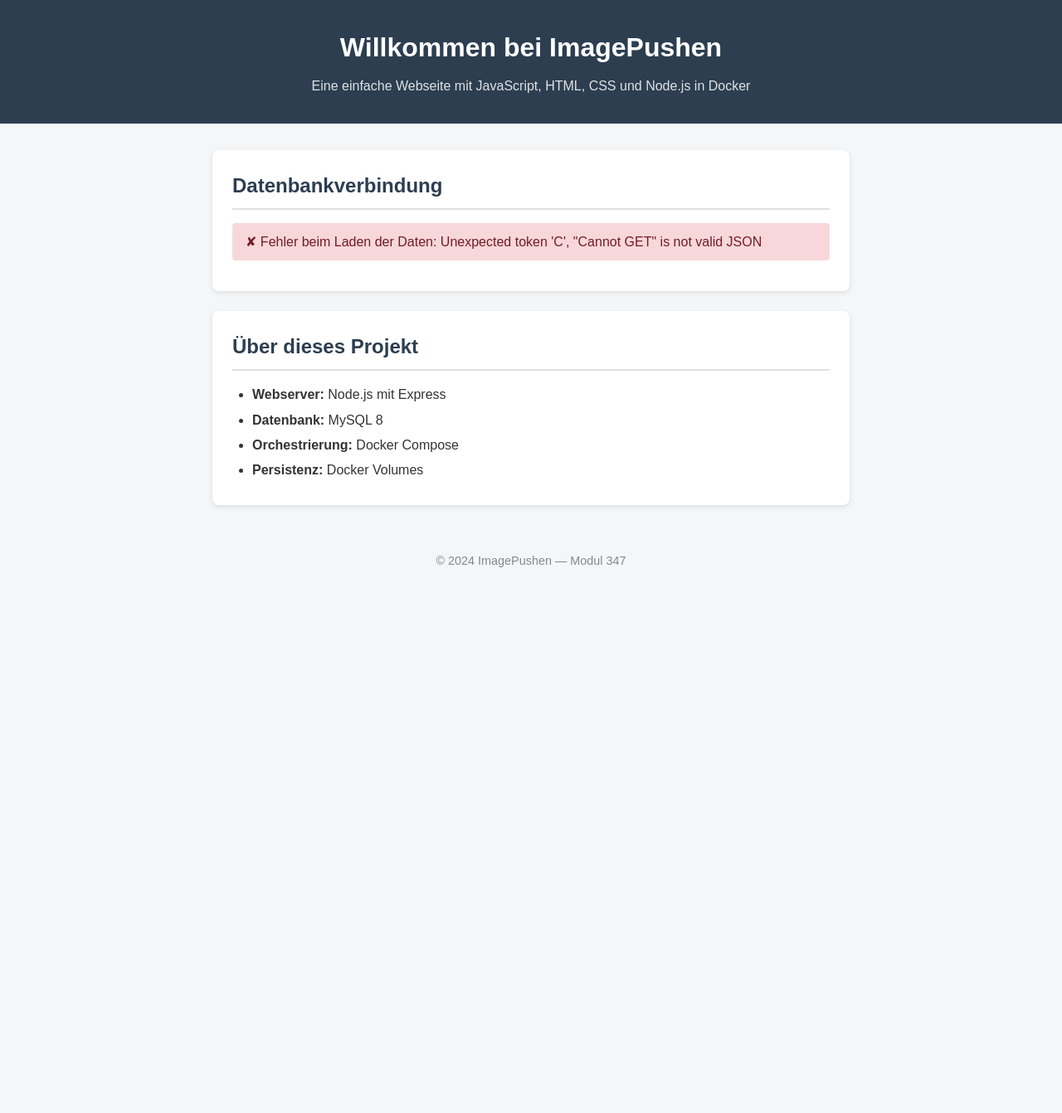
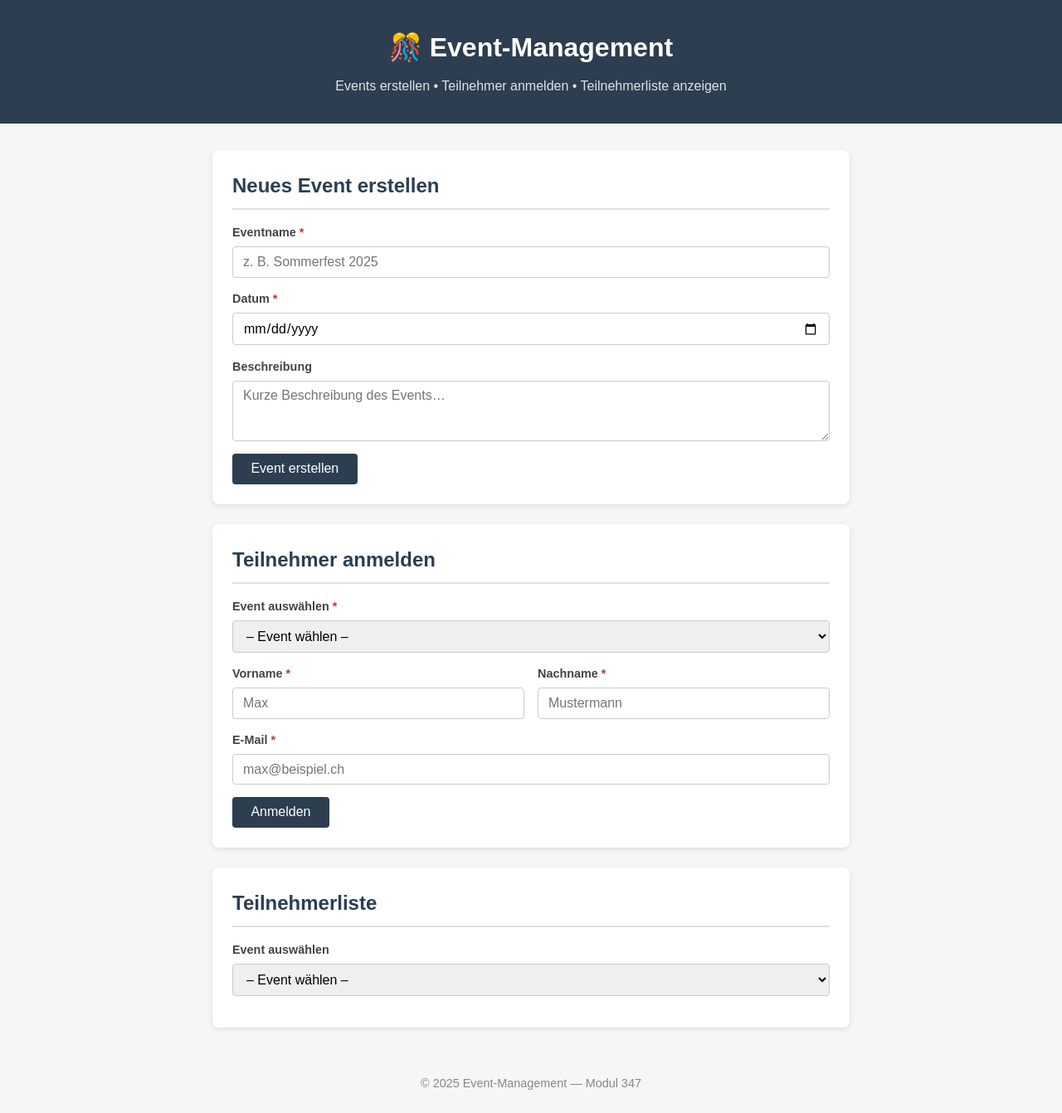
Before and after one commit to Robi2211/ImagePushen, a PHP site: page / in a window 1280 px wide. Shown: the whole page at 83% size. Before the commit the page ends 684 px from the top, so only its background shows below. Run offline with PHP 8.4, Linux system fonts and the light colour scheme.

Commit message:
Add Event Management System with events, participant registration, and participant list
Co-authored-by: Robi2211 <196154197+Robi2211@users.noreply.github.com>

```diff
--- a/web/html/app.js
+++ b/web/html/app.js
@@ -1,37 +1,175 @@
-(async () => {
-    const container = document.getElementById('db-status');
+'use strict';
+
+/* ── Helpers ──────────────────────────────────────────────────────────────── */
+
+function escapeHtml(str) {
+    return String(str)
+        .replace(/&/g, '&amp;')
+        .replace(/</g, '&lt;')
+        .replace(/>/g, '&gt;')
+        .replace(/"/g, '&quot;')
+        .replace(/'/g, '&#039;');
+}
+
+function showMsg(el, text, type) {
+    el.innerHTML = `<div class="msg ${type}">${escapeHtml(text)}</div>`;
+}
+
+/* ── Events laden & Dropdowns befüllen ───────────────────────────────────── */
+
+async function loadEvents() {
+    try {
+        const res  = await fetch('/api/events');
+        const data = await res.json();
+        if (!data.success) return;
+
+        const selAnmelden = document.getElementById('select-event-anmelden');
+        const selListe    = document.getElementById('select-event-liste');
+
+        // Remember current selection
+        const prevAnmelden = selAnmelden.value;
+        const prevListe    = selListe.value;
+
+        // Clear and repopulate (keep placeholder)
+        [selAnmelden, selListe].forEach(sel => {
+            while (sel.options.length > 1) sel.remove(1);
+        });
+
+        data.events.forEach(ev => {
+            [selAnmelden, selListe].forEach(sel => {
+                const opt = document.createElement('option');
+                opt.value       = ev.id;
+                opt.textContent = `${ev.name} (${new Date(ev.datum).toLocaleDateString('de-CH')})`;
+                sel.appendChild(opt);
+            });
+        });
+
+        // Restore selection if still present
+        if (prevAnmelden) selAnmelden.value = prevAnmelden;
+        if (prevListe)    selListe.value    = prevListe;
+    } catch (err) {
+        console.error('Fehler beim Laden der Events:', err);
+    }
+}
+
+/* ── Event erstellen ─────────────────────────────────────────────────────── */
+
+document.getElementById('form-event').addEventListener('submit', async (e) => {
+    e.preventDefault();
+    const msgEl = document.getElementById('event-msg');
+    msgEl.innerHTML = '';
+
+    const name         = document.getElementById('event-name').value.trim();
+    const datum        = document.getElementById('event-datum').value;
+    const beschreibung = document.getElementById('event-beschreibung').value.trim();
 
     try {
-        const response = await fetch('/api/visits');
-        const data     = await response.json();
+        const res  = await fetch('/api/events', {
+            method:  'POST',
+            headers: { 'Content-Type': 'application/json' },
+            body:    JSON.stringify({ name, datum, beschreibung }),
+        });
+        const data = await res.json();
+        if (data.success) {
+            showMsg(msgEl, `✔ Event "${name}" wurde erfolgreich erstellt!`, 'success');
+            e.target.reset();
+            await loadEvents();
+        } else {
+            showMsg(msgEl, data.error || 'Unbekannter Fehler.', 'error');
+        }
+    } catch (err) {
+        showMsg(msgEl, `Fehler: ${err.message}`, 'error');
+    }
+});
 
-        if (!response.ok || !data.success) {
-            container.innerHTML =
-                `<p class="status error">&#10008; Datenbankverbindung fehlgeschlagen: ${escapeHtml(data.error || 'Unbekannter Fehler')}</p>`;
+/* ── Teilnehmer anmelden ─────────────────────────────────────────────────── */
+
+document.getElementById('form-teilnehmer').addEventListener('submit', async (e) => {
+    e.preventDefault();
+    const msgEl  = document.getElementById('teilnehmer-msg');
+    msgEl.innerHTML = '';
+
+    const eventId = document.getElementById('select-event-anmelden').value;
+    if (!eventId) {
+        showMsg(msgEl, 'Bitte zuerst ein Event auswählen.', 'error');
+        return;
+    }
+
+    const vorname  = document.getElementById('t-vorname').value.trim();
+    const nachname = document.getElementById('t-nachname').value.trim();
+    const email    = document.getElementById('t-email').value.trim();
+
+    try {
+        const res  = await fetch(`/api/events/${eventId}/teilnehmer`, {
+            method:  'POST',
+            headers: { 'Content-Type': 'application/json' },
+            body:    JSON.stringify({ vorname, nachname, email }),
+        });
+        const data = await res.json();
+        if (data.success) {
+            showMsg(msgEl, `✔ ${vorname} ${nachname} wurde erfolgreich angemeldet!`, 'success');
+            e.target.reset();
+            // Refresh list if the same event is currently shown
+            const selListe = document.getElementById('select-event-liste');
+            if (selListe.value === eventId) {
+                await loadTeilnehmer(eventId);
+            }
+        } else {
+            showMsg(msgEl, data.error || 'Unbekannter Fehler.', 'error');
+        }
+    } catch (err) {
+        showMsg(msgEl, `Fehler: ${err.message}`, 'error');
+    }
+});
+
+/* ── Teilnehmerliste anzeigen ────────────────────────────────────────────── */
+
+async function loadTeilnehmer(eventId) {
+    const container = document.getElementById('teilnehmerliste');
+    if (!eventId) {
+        container.innerHTML = '';
+        return;
+    }
+    container.innerHTML = '<p class="empty-msg">Lade Teilnehmerliste…</p>';
+    try {
+        const res  = await fetch(`/api/events/${eventId}/teilnehmer`);
+        const data = await res.json();
+        if (!data.success) {
+            container.innerHTML = `<p class="empty-msg">${escapeHtml(data.error)}</p>`;
             return;
         }
-
-        let html = `<p class="status success">&#10004; Erfolgreich mit der Datenbank verbunden!</p>`;
-        html    += `<p>Diese Seite wurde <strong>${data.count}</strong> Mal besucht.</p>`;
-        html    += `<h3>Letzte Besuche:</h3><ul>`;
-        data.visits.forEach(ts => {
-            const formatted = new Date(ts).toLocaleString('de-CH');
-            html += `<li>${escapeHtml(formatted)}</li>`;
+        if (data.teilnehmer.length === 0) {
+            container.innerHTML = '<p class="empty-msg">Noch keine Teilnehmer für dieses Event.</p>';
+            return;
+        }
+        let html = `<p><strong>${data.teilnehmer.length}</strong> Teilnehmer angemeldet</p>
+        <div class="table-wrapper">
+          <table>
+            <thead>
+              <tr><th>#</th><th>Vorname</th><th>Nachname</th><th>E-Mail</th><th>Angemeldet am</th></tr>
+            </thead>
+            <tbody>`;
+        data.teilnehmer.forEach((t, i) => {
+            const datum = new Date(t.angemeldet_am).toLocaleString('de-CH');
+            html += `<tr>
+              <td>${i + 1}</td>
+              <td>${escapeHtml(t.vorname)}</td>
+              <td>${escapeHtml(t.nachname)}</td>
+              <td>${escapeHtml(t.email)}</td>
+              <td>${escapeHtml(datum)}</td>
+            </tr>`;
         });
-        html += `</ul>`;
-
+        html += '</tbody></table></div>';
         container.innerHTML = html;
     } catch (err) {
-        container.innerHTML =
-            `<p class="status error">&#10008; Fehler beim Laden der Daten: ${escapeHtml(err.message)}</p>`;
+        container.innerHTML = `<p class="empty-msg">Fehler: ${escapeHtml(err.message)}</p>`;
     }
+}
 
-    function escapeHtml(str) {
-        return str
-            .replace(/&/g,  '&amp;')
-            .replace(/</g,  '&lt;')
-            .replace(/>/g,  '&gt;')
-            .replace(/"/g,  '&quot;')
-            .replace(/'/g,  '&#039;');
-    }
-})();
+document.getElementById('select-event-liste').addEventListener('change', (e) => {
+    loadTeilnehmer(e.target.value);
+});
+
+/* ── Initialisierung ─────────────────────────────────────────────────────── */
+
+loadEvents();
--- a/web/html/index.html
+++ b/web/html/index.html
@@ -3,36 +3,83 @@
 <head>
     <meta charset="UTF-8">
     <meta name="viewport" content="width=device-width, initial-scale=1.0">
-    <title>ImagePushen - Webseite</title>
+    <title>Event-Management</title>
     <link rel="stylesheet" href="style.css">
 </head>
 <body>
     <header>
-        <h1>Willkommen bei ImagePushen</h1>
-        <p>Eine einfache Webseite mit JavaScript, HTML, CSS und Node.js in Docker</p>
+        <h1>&#127882; Event-Management</h1>
+        <p>Events erstellen &bull; Teilnehmer anmelden &bull; Teilnehmerliste anzeigen</p>
     </header>
 
     <main>
+
+        <!-- ── Event erstellen ──────────────────────────────────── -->
         <section class="card">
-            <h2>Datenbankverbindung</h2>
-            <div id="db-status">
-                <p class="status loading">&#8987; Verbinde mit der Datenbank&hellip;</p>
-            </div>
+            <h2>Neues Event erstellen</h2>
+            <form id="form-event">
+                <div class="form-group">
+                    <label for="event-name">Eventname <span class="required">*</span></label>
+                    <input type="text" id="event-name" placeholder="z. B. Sommerfest 2025" required>
+                </div>
+                <div class="form-group">
+                    <label for="event-datum">Datum <span class="required">*</span></label>
+                    <input type="date" id="event-datum" required>
+                </div>
+                <div class="form-group">
+                    <label for="event-beschreibung">Beschreibung</label>
+                    <textarea id="event-beschreibung" rows="3" placeholder="Kurze Beschreibung des Events…"></textarea>
+                </div>
+                <button type="submit" class="btn btn-primary">Event erstellen</button>
+            </form>
+            <div id="event-msg"></div>
         </section>
 
+        <!-- ── Teilnehmer anmelden ──────────────────────────────── -->
         <section class="card">
-            <h2>Über dieses Projekt</h2>
-            <ul>
-                <li><strong>Webserver:</strong> Node.js mit Express</li>
-                <li><strong>Datenbank:</strong> MySQL 8</li>
-                <li><strong>Orchestrierung:</strong> Docker Compose</li>
-                <li><strong>Persistenz:</strong> Docker Volumes</li>
-            </ul>
+            <h2>Teilnehmer anmelden</h2>
+            <div class="form-group">
+                <label for="select-event-anmelden">Event auswählen <span class="required">*</span></label>
+                <select id="select-event-anmelden">
+                    <option value="">– Event wählen –</option>
+                </select>
+            </div>
+            <form id="form-teilnehmer">
+                <div class="form-row">
+                    <div class="form-group">
+                        <label for="t-vorname">Vorname <span class="required">*</span></label>
+                        <input type="text" id="t-vorname" placeholder="Max" required>
+                    </div>
+                    <div class="form-group">
+                        <label for="t-nachname">Nachname <span class="required">*</span></label>
+                        <input type="text" id="t-nachname" placeholder="Mustermann" required>
+                    </div>
+                </div>
+                <div class="form-group">
+                    <label for="t-email">E-Mail <span class="required">*</span></label>
+                    <input type="email" id="t-email" placeholder="max@beispiel.ch" required>
+                </div>
+                <button type="submit" class="btn btn-primary">Anmelden</button>
+            </form>
+            <div id="teilnehmer-msg"></div>
         </section>
+
+        <!-- ── Teilnehmerliste ──────────────────────────────────── -->
+        <section class="card">
+            <h2>Teilnehmerliste</h2>
+            <div class="form-group">
+                <label for="select-event-liste">Event auswählen</label>
+                <select id="select-event-liste">
+                    <option value="">– Event wählen –</option>
+                </select>
+            </div>
+            <div id="teilnehmerliste"></div>
+        </section>
+
     </main>
 
     <footer>
-        <p>&copy; 2024 ImagePushen &mdash; Modul 347</p>
+        <p>&copy; 2025 Event-Management &mdash; Modul 347</p>
     </footer>
 
     <script src="app.js"></script>
--- a/web/html/style.css
+++ b/web/html/style.css
@@ -57,33 +57,129 @@ main {
     color: #555;
 }
 
-.card ul {
-    padding-left: 1.5rem;
+/* ── Forms ──────────────────────────────────── */
+
+.form-group {
+    display: flex;
+    flex-direction: column;
+    margin-bottom: 0.9rem;
 }
 
-.card li {
+.form-group label {
+    font-weight: bold;
     margin-bottom: 0.3rem;
+    font-size: 0.9rem;
+    color: #444;
 }
 
-.status {
+.form-group input,
+.form-group select,
+.form-group textarea {
+    padding: 0.55rem 0.75rem;
+    border: 1px solid #ccc;
+    border-radius: 4px;
+    font-size: 1rem;
+    font-family: inherit;
+    transition: border-color 0.2s;
+}
+
+.form-group input:focus,
+.form-group select:focus,
+.form-group textarea:focus {
+    outline: none;
+    border-color: #2c3e50;
+}
+
+.form-group textarea {
+    resize: vertical;
+}
+
+.form-row {
+    display: flex;
+    gap: 1rem;
+}
+
+.form-row .form-group {
+    flex: 1;
+}
+
+.required {
+    color: #c0392b;
+}
+
+/* ── Buttons ─────────────────────────────────── */
+
+.btn {
+    display: inline-block;
+    padding: 0.6rem 1.4rem;
+    border: none;
+    border-radius: 4px;
+    font-size: 1rem;
+    cursor: pointer;
+    transition: background-color 0.2s;
+}
+
+.btn-primary {
+    background-color: #2c3e50;
+    color: white;
+}
+
+.btn-primary:hover {
+    background-color: #1a252f;
+}
+
+/* ── Messages ────────────────────────────────── */
+
+.msg {
+    margin-top: 0.8rem;
     padding: 0.6rem 1rem;
     border-radius: 4px;
-    margin-bottom: 0.8rem;
+    font-size: 0.95rem;
 }
 
-.status.success {
+.msg.success {
     background-color: #d4edda;
     color: #155724;
 }
 
-.status.error {
+.msg.error {
     background-color: #f8d7da;
     color: #721c24;
 }
 
-.status.loading {
-    background-color: #fff3cd;
-    color: #856404;
+/* ── Participant table ───────────────────────── */
+
+.table-wrapper {
+    overflow-x: auto;
+    margin-top: 1rem;
+}
+
+table {
+    width: 100%;
+    border-collapse: collapse;
+    font-size: 0.95rem;
+}
+
+thead th {
+    background-color: #2c3e50;
+    color: white;
+    padding: 0.6rem 0.8rem;
+    text-align: left;
+}
+
+tbody tr:nth-child(even) {
+    background-color: #f9f9f9;
+}
+
+tbody td {
+    padding: 0.55rem 0.8rem;
+    border-bottom: 1px solid #e0e0e0;
+}
+
+.empty-msg {
+    color: #888;
+    font-style: italic;
+    margin-top: 0.8rem;
 }
 
 footer {
```
Also changed, not shown: db/init.sql (+17 -3 lines), web/server.js (+88 -20 lines), README.md.
